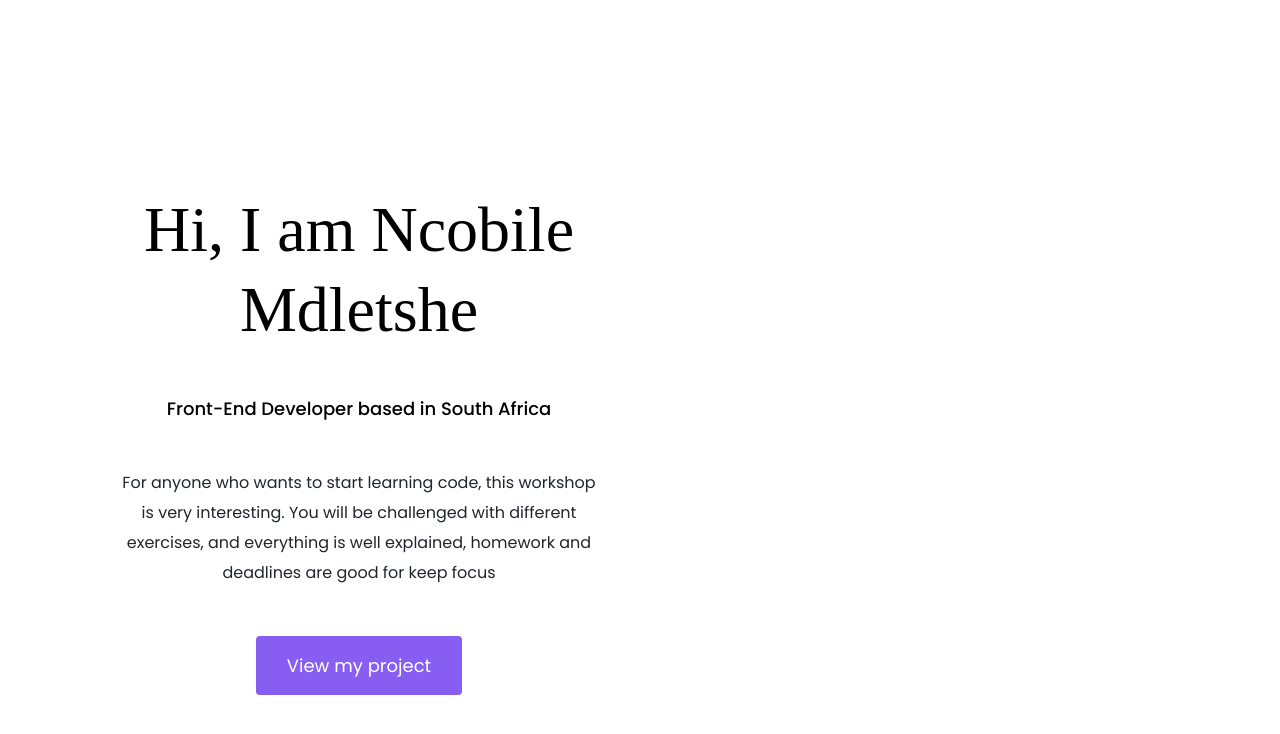
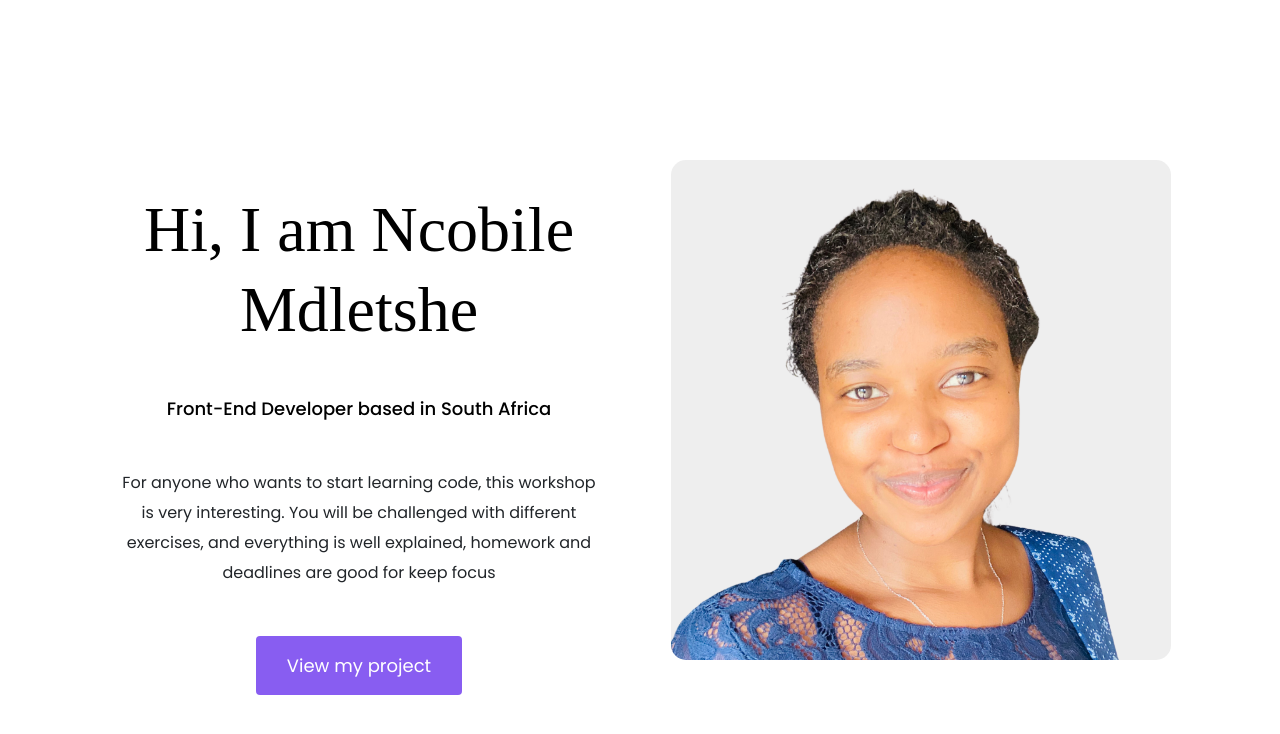
Before and after one commit to NcobileM/portfolio-project, a plain HTML site: page about.html in a window 1280 px wide. Drawn offline with nearby package versions, Linux system fonts and the light colour scheme.

Commit message:
added headshot image

```diff
--- a/about.html
+++ b/about.html
@@ -45,7 +45,7 @@
         </div>
         <div class="col-lg-6">
           <img
-            src="images/headshot2.png"
+            src="images/ncobile.png"
             alt=""
             class="img-fluid"
             width="500px"
```
Also changed, not shown: images/ncobile.png (added), 1 other file.
